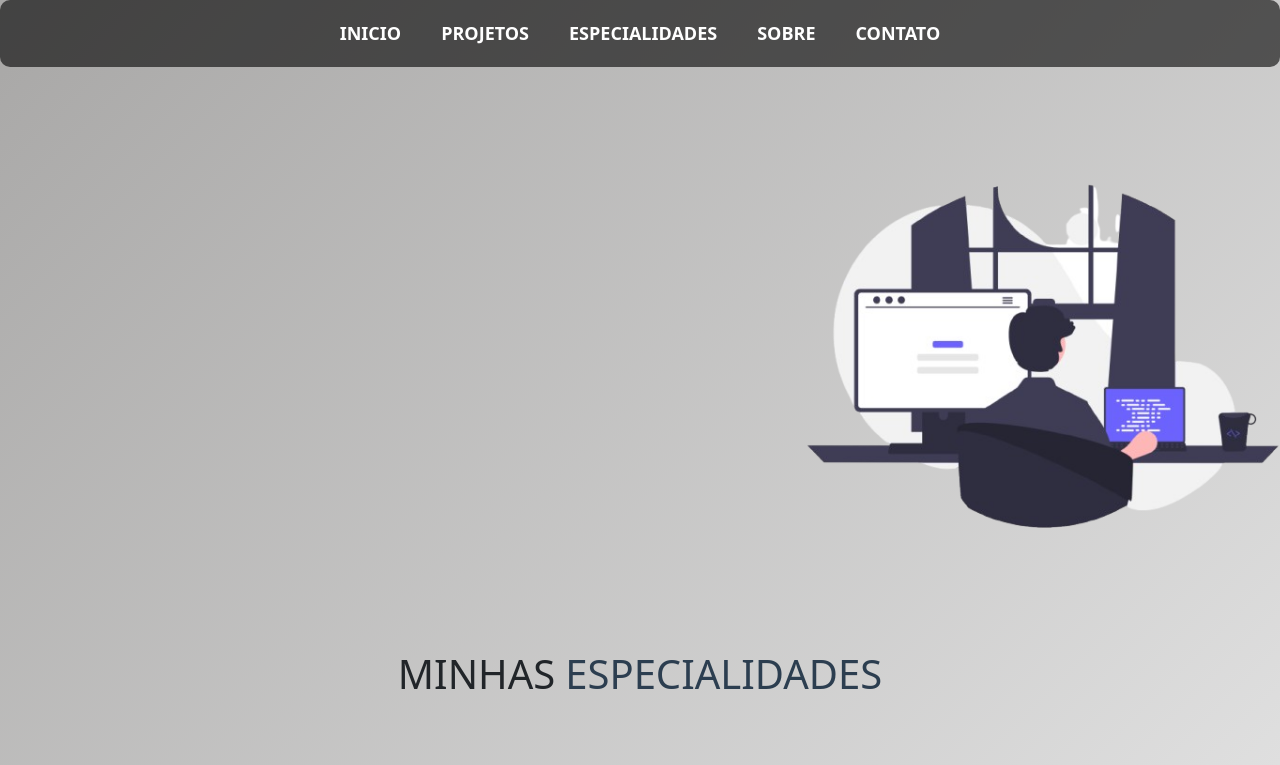
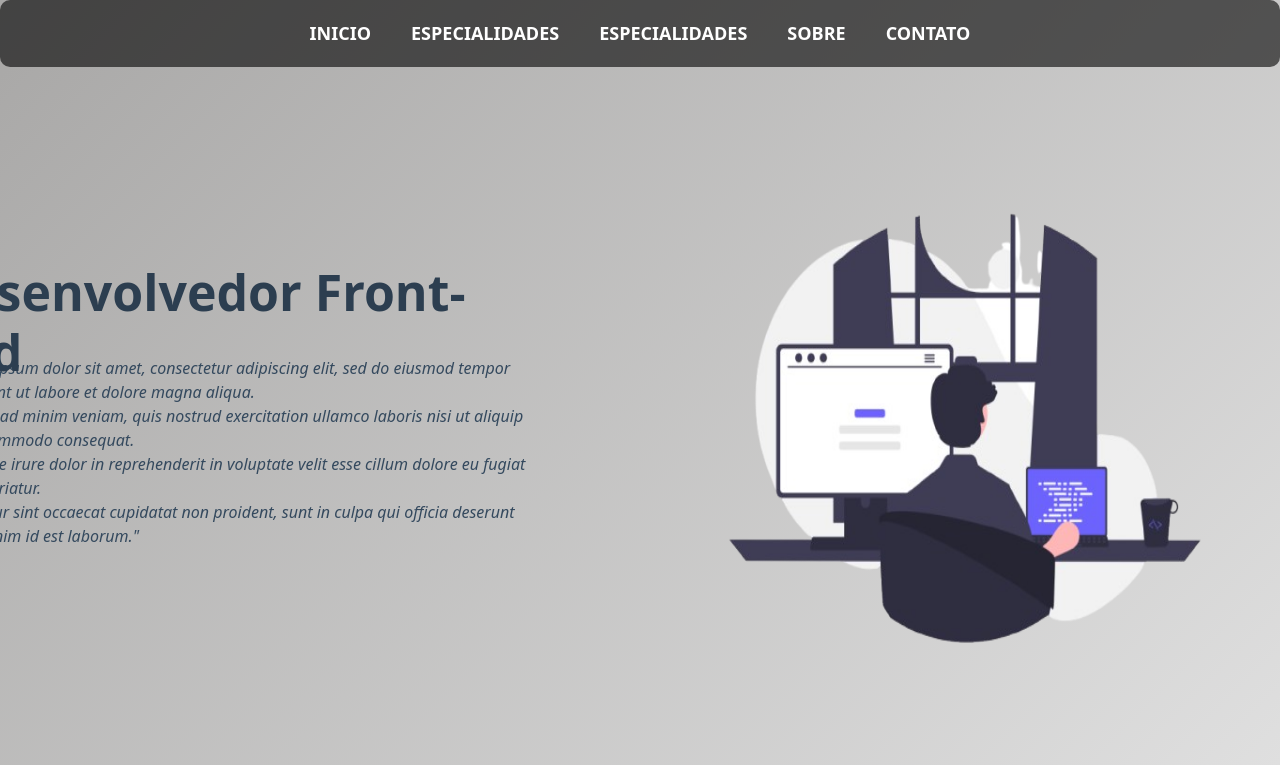
Before and after one commit to Brunin14/Portfolio, a plain HTML site: page Index.html in a window 1280 px wide. Shown: the top 765 px of the page. Drawn offline with nearby package versions, Linux system fonts and the light colour scheme.

Commit message:
terceiro commit

```diff
--- a/Index.html
+++ b/Index.html
@@ -10,8 +10,8 @@
 <body>
     <header id="Header">
         <a id="tudin" href="#Inicio"> Inicio </a>
-        <a id="tudin" href="#Projeto"> Projetos </a>
         <a id="tudin" href="#Especialidade"> Especialidades </a>
+        <a id="tudin" href="#Sobre-mim"> Especialidades </a>
         <a id="tudin" href="#sobre-mim"> Sobre </a>
         <a id="tudin" href="#Contato"> Contato </a>
     </header>
@@ -19,10 +19,16 @@
 
 
     <section id="Inicio">
-    <h1 id="TituloPrin"> Desenvolvedor Front-End </h1>
-    <p id="TextoPrin">"Lorem ipsum dolor sit amet, consectetur adipiscing elit, sed do eiusmod tempor incididunt ut labore et dolore magna aliqua. <br> Ut enim ad minim veniam, quis nostrud exercitation ullamco laboris nisi ut aliquip ex ea commodo consequat. <br> Duis aute irure dolor in reprehenderit in voluptate velit esse cillum dolore eu fugiat nulla pariatur. <br> Excepteur sint occaecat cupidatat non proident, sunt in culpa qui officia deserunt mollit anim id est laborum."</p>
-     <img class="programando" src="img/Programing-removebg-preview.png">
-    </section>
+      <div class="inicio-container">
+          <h1 id="TituloPrin"> Desenvolvedor Front-End </h1>
+          <p id="TextoPrin">
+              "Lorem ipsum dolor sit amet, consectetur adipiscing elit, sed do eiusmod tempor incididunt ut labore et dolore magna aliqua. <br> Ut enim ad minim veniam, quis nostrud exercitation ullamco laboris nisi ut aliquip ex ea commodo consequat. <br> Duis aute irure dolor in reprehenderit in voluptate velit esse cillum dolore eu fugiat nulla pariatur. <br> Excepteur sint occaecat cupidatat non proident, sunt in culpa qui officia deserunt mollit anim id est laborum."
+          </p>
+          <img class="programando" src="img/Programing-removebg-preview.png">
+      </div>
+  </section>
+
+
     <section id="Especialidade">
      <h1 id="TituloSeg">MINHAS <span class="especialidades">ESPECIALIDADES</span></h1>
      <div class="container">
@@ -37,13 +43,13 @@
 
         <img src="img/Back.png" width="100px" height="100px">
         <span id="spanBack"> Back-end </span>
-        <!----> <P class="textoBack"> On the other hand, we denounce with righteous <br> indignation and dislike men who are so beguiled <br> and demoralized by the charms of pleasure of the moment, so <br> blinded by desire, t </P>
+        <!----> <P class="textoFront"> On the other hand, we denounce with righteous <br> indignation and dislike men who are so beguiled <br> and demoralized by the charms of pleasure of the moment, so <br> blinded by desire, t </P>
     </div>
     <div class="Banco">
 
         <img src="img/Banco.png" width="100px" height="100px">
         <span id="spanBanco"> Banco de dados </span>
-        <!----> <P class="textoBanco"> On the other hand, we denounce with righteous <br> indignation and dislike men who are so beguiled <br> and demoralized by the charms of pleasure of the moment, so <br> blinded by desire, t </P>
+        <!----> <P class="textoFront"> On the other hand, we denounce with righteous <br> indignation and dislike men who are so beguiled <br> and demoralized by the charms of pleasure of the moment, so <br> blinded by desire, t </P>
     </div>
      </div>
     </section>
--- a/style.css
+++ b/style.css
@@ -48,22 +48,72 @@ body {
 }
 
 /* Título Principal */
+#Inicio {
+    display: flex;
+    justify-content: center;
+    align-items: center;
+    flex-direction: column;
+    height: 100vh; /* Garantir que ocupe 100% da altura da tela */
+    padding: 20px;
+    text-align: center;
+    transform: translate(-400px, 650px);
+    margin-top: 700px;
+}
+
+.inicio-container {
+    display: flex;
+    flex-direction: column;
+    justify-content: center;
+    align-items: center;
+    max-width: 100%;
+    margin-top: 60px; /* Espaçamento entre o topo */
+    flex-direction: row; /* Garantir que os itens fiquem lado a lado */
+    transform: translate(-300px, -30px);
+    margin-top: 200px;
+}
+
 #TituloPrin {
-    margin-top: 740px;
     font-size: 50px;
     font-weight: 700;
     color: #2c3e50;
-    letter-spacing: 1px;
+    margin-bottom: 20px;
+    text-align: left;
+    transform: translate(590px, -150px);
+}
+
+#TextoPrin {
+    margin-bottom: 60px;
+    color: #34495e;
+    font-style: italic;
+    max-width: 600px;
+    margin-left: auto;
+    margin-right: auto;
+    text-align: left;
 
 }
 
-/* Texto */
-#TextoPrin {
-    margin-bottom: 60px;
-    margin-right: 40%;
-    color: #34495e;
-    font-style: italic;
+.programando {
+    max-width: 550px;
+    width: 700px;
+    height: 500px;
+    margin-top: 30px;
+    animation: fadeInUp 1s ease-in-out;
+    border-radius: 10px; /* Adicionando borda arredondada à imagem */
+    position: absolute;
+    left: 1350px;
+    bottom: -70px;
+}
 
+/* Animação para a imagem */
+@keyframes fadeInUp {
+    from {
+        opacity: 0;
+        transform: translateY(20px);
+    }
+    to {
+        opacity: 1;
+        transform: translateY(0);
+    }
 }
 
 /* Botão */
@@ -88,16 +138,7 @@ body {
     box-shadow: 0 5px 15px rgba(0, 0, 0, 0.2);
 }
 
-/* Imagem */
-.programando {
-    position: absolute;
-    bottom: 0;
-    left: 60%;
-    transform: translatey(-61%);
-    max-width: 550px;
-    width: 100%;
-    animation: fadeInUp 1s ease-in-out;
-}
+
 
 /* Animação para a imagem */
 @keyframes fadeInUp {
@@ -131,7 +172,7 @@ body {
 }
 
 #Especialidade{
-    margin-top: 500px;
+    margin-top: 540px;
 }
 
 .Front{
@@ -359,3 +400,7 @@ body {
 .contato-info a:hover {
     text-decoration: underline;
 }
+
+#Inicio{
+    padding: 40px;
+}
```
